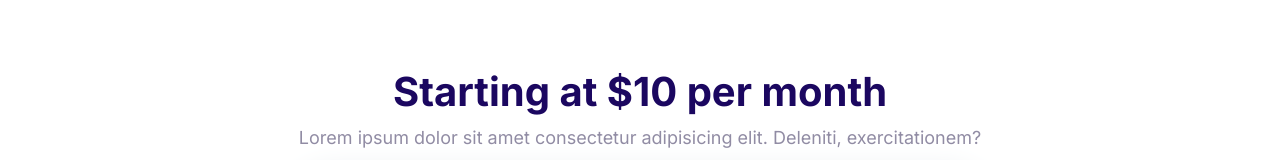
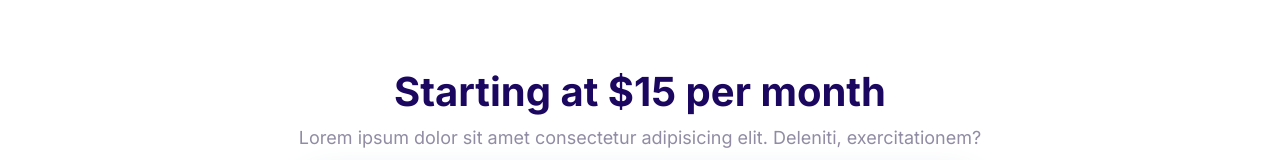
Before and after one commit to silalkhan/simple-webpage-design, a website built with Parcel: page index.html in a window 1280 px wide. Shown: the part 792-952 px from the top of the page. Built offline with nearby package versions, Linux system fonts and the light colour scheme.

Commit message:
update priece 10 to 15$

```diff
--- a/index.html
+++ b/index.html
@@ -84,7 +84,7 @@
     </section>
     <section data-aos="zoom-in-up" class="block container block-domain">
       <header class="block__header">
-        <h2>Starting at $10 per month</h2>
+        <h2>Starting at $15 per month</h2>
         <p>
           Lorem ipsum dolor sit amet consectetur adipisicing elit. Deleniti,
           exercitationem?
```
